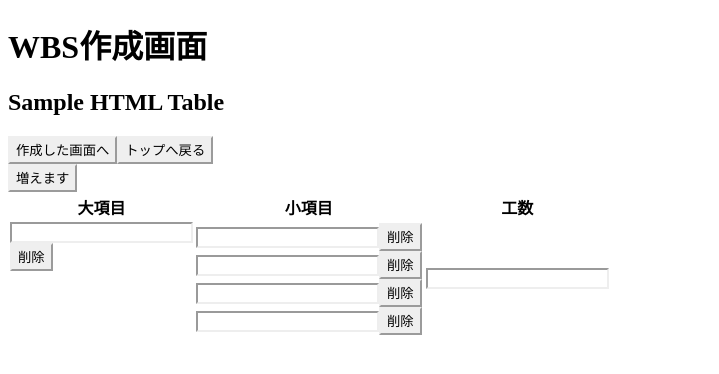
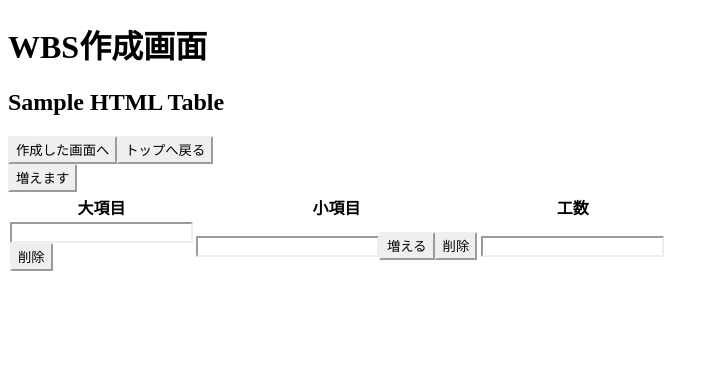
Before and after one commit to shun04230325/createWBS, a React (Create React App) app in the folder createWBS/: page /create in a window 1280 px wide. Shown: the top 374 px of the page, without its empty margins (0-719 px from the left). Built offline with nearby package versions, Linux system fonts and the light colour scheme.

Commit message:
小項目が大項目ごとに制御できていない、大項目のidが一意にならない

```diff
--- a/createWBS/src/Components/Create.js
+++ b/createWBS/src/Components/Create.js
@@ -3,42 +3,41 @@ import { useState } from 'react'
 import { Link } from 'react-router-dom'
 
 // 作成したWBSの表示を行う
-const Create = () => {
-  const [taskId, setTaskId] = useState(1)
-  const [tasks, setTasks] = useState([0])
+const Create = () =>  {
+  const [tasks, setTasks] = useState([{ id:`task0`}]);
+  const [smallTask, setSmallTask] = useState([{ id:`smallTask0`}]);
 
-  const addTasks = () => {
-    setTasks([...tasks, taskId + 1])
-    setTaskId(taskId + 1)
-  }
-  const removeElement = (elementId) => {
-    setTaskId(taskId - 1)
-    let indexToRemove = tasks.indexOf(elementId + 1)
+  const addBigTask = () => {
+    const newTask = { id:`task ${tasks.length + 1}` };
+    setTasks([...tasks, newTask]);
+  };
 
-    if (indexToRemove !== -1) {
-      tasks.splice(indexToRemove, 1)
-    }
-    // 指定されたIDを持つ要素を取得
-    var element = document.getElementById('task' + elementId)
-    // 要素が存在する場合、削除
-    if (element) {
-      element.parentNode.removeChild(element)
-    }
-  }
+  const removeBigTask = (id) => {
+    setTasks(tasks.filter(task => task.id !== id));
+  };
+
+  const addSmallTask = () => {
+    const newTask = { id:`smaalTask ${tasks.length + 1}` };
+    setSmallTask([...smallTask, newTask]);
+  };
+
+  const removeSmallTask = (id) => {
+    setSmallTask(smallTask.filter(task => task.id !== id));
+  };
   const BigTask = (props) => {
     return (
       <>
-        <tr id={'task' + props.id}>
+        <tr id={props.id}>
           <input type="text" />
 
           <div>
-            <button onClick={() => removeElement(props.id)}>削除</button>
+          <button onClick={() => removeBigTask(props.id)}>削除</button>
           </div>
           <td>
-            <SmallTask />
-            <SmallTask />
-            <SmallTask />
-            <SmallTask />
+          {smallTask.map((task) => (
+            <SmallTask id={task.id} key={task.id}/>
+        ))}
+
           </td>
           <td>
             <WorkingTime />
@@ -48,11 +47,12 @@ const Create = () => {
     )
   }
 
-  const SmallTask = () => {
+  const SmallTask = (props) => {
     return (
-      <div>
+      <div id={'task' + props.id}>
         <input type="text"></input>
-        <button>削除</button>
+        <button onClick={addSmallTask}>増える</button>
+        <button onClick={() => removeSmallTask(props.id)}>削除</button>
       </div>
     )
   }
@@ -64,9 +64,8 @@ const Create = () => {
       </>
     )
   }
-
   return (
-    <>
+    <div className="App">
       <h1>WBS作成画面</h1>
       <h2>Sample HTML Table</h2>
       <Link to={`/show/`}>
@@ -77,7 +76,7 @@ const Create = () => {
         <button>トップへ戻る</button>
       </Link>
       <div>
-        <button onClick={addTasks}>増えます</button>
+        <button onClick={addBigTask}>増えます</button>
       </div>
 
       <table>
@@ -86,12 +85,13 @@ const Create = () => {
           <th>小項目</th>
           <th>工数</th>
         </tr>
-        {tasks.map((taskId) => (
-            <BigTask id={taskId} />
+        {tasks.map((task) => (
+            <BigTask id={task.id} key={task.id}/>
         ))}
       </table>
-    </>
-  )
+    </div>
+  );
 }
 
+
 export default Create
```
